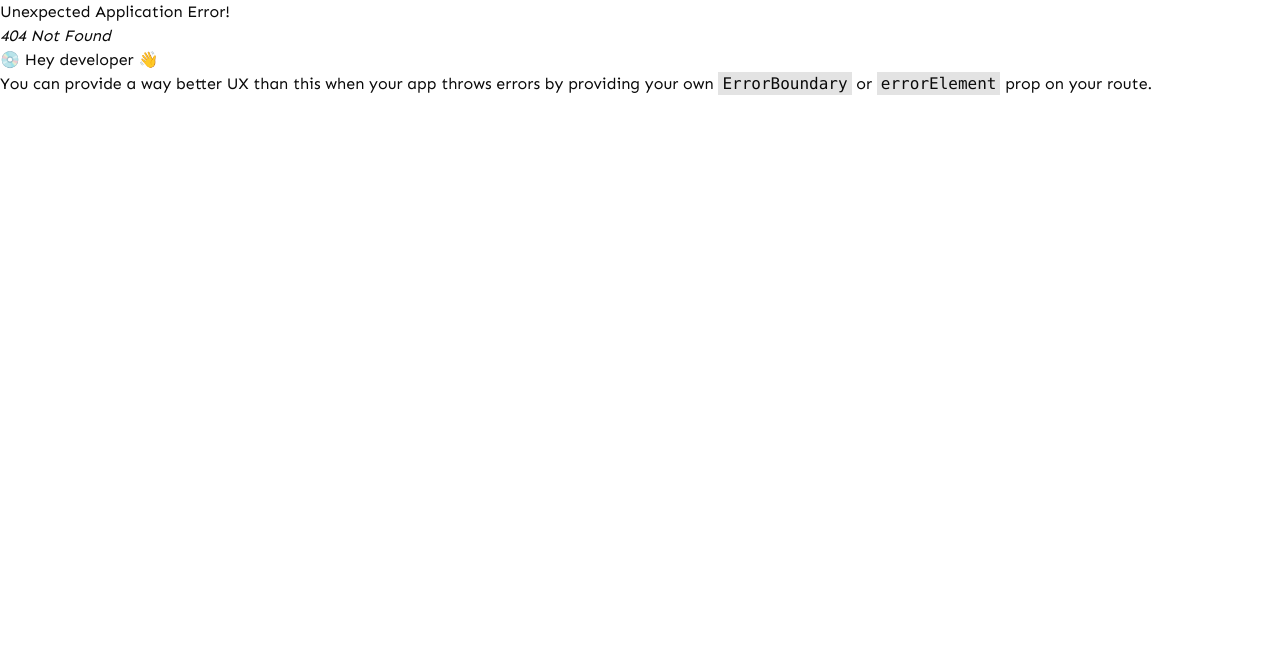
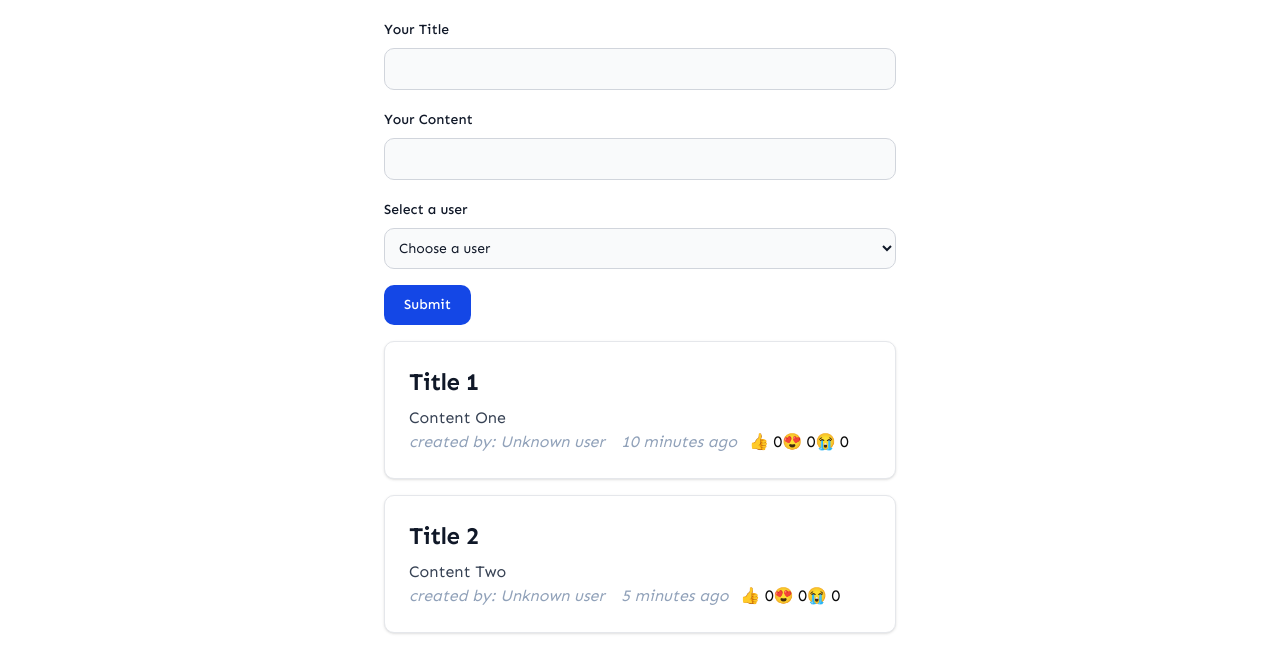
Before and after one commit to meshal23/restaurent-management-system, a React (Vite) app: page /redux-practice in a window 1280 px wide. Before the commit this address had no page. Shown: the top 672 px of the page. Built offline with nearby package versions, Linux system fonts and the light colour scheme; sample sign-in values are in the browser's storage; what tailwindcss-motion would draw is missing.

Commit message:
redux practice

```diff
--- a/package.json
+++ b/package.json
@@ -18,6 +18,7 @@
     "axios": "^1.8.3",
     "class-variance-authority": "^0.7.1",
     "clsx": "^2.1.1",
+    "date-fns": "^4.1.0",
     "lucide-react": "^0.479.0",
     "react": "^19.0.0",
     "react-dom": "^19.0.0",
--- a/src/App.tsx
+++ b/src/App.tsx
@@ -13,6 +13,7 @@ import Login, { clientAction as LoginAction } from "./Auth/Login";
 import Register, { clientAction as RegisterAction } from "./Auth/Register";
 import MainLayout from "./Layout/MainLayout";
 import ValidateForm from "./ReactQuery/ValidateForm";
+import PostList from "./features/posts/PostList";
 
 function App() {
   const router = createBrowserRouter(
@@ -29,6 +30,9 @@ function App() {
           <Route path="/generics" element={<SummaryExample />} />
           <Route path="/pocketbase-crud" element={<Products />} />
           <Route path="/tanstack-form" element={<ValidateForm />} />
+
+          {/* redux practice */}
+          <Route path="/redux-practice" element={<PostList />} />
         </Route>
       </>
     )
--- a/src/ReactQuery/ValidateForm.tsx
+++ b/src/ReactQuery/ValidateForm.tsx
@@ -339,11 +339,13 @@ const ValidateForm = () => {
                             Rating
                           </label>
                           <input
-                            type="text"
+                            type="number"
+                            max={10}
+                            min={1}
                             id="small-input"
                             value={subField?.state?.value}
                             onChange={(e) =>
-                              subField.handleChange(e.target.value)
+                              subField.handleChange(e.target.valueAsNumber)
                             }
                             className="block w-full p-2 text-gray-900 border border-gray-300 rounded-lg bg-gray-50 text-xs focus:ring-blue-500 focus:border-blue-500 dark:bg-gray-700 dark:border-gray-600 dark:placeholder-gray-400 dark:text-white dark:focus:ring-blue-500 dark:focus:border-blue-500"
                           />
--- /dev/null
+++ b/src/app/store.ts
@@ -0,0 +1,10 @@
+import { configureStore } from "@reduxjs/toolkit";
+import PostReducer from "../features/posts/PostSlice";
+import UserReducer from "../features/users/userSlice";
+
+export const store = configureStore({
+  reducer: {
+    posts: PostReducer,
+    users: UserReducer,
+  },
+});
--- /dev/null
+++ b/src/features/posts/AuthorForPost.tsx
@@ -0,0 +1,15 @@
+/* eslint-disable @typescript-eslint/no-explicit-any */
+import { useSelector } from "react-redux";
+import { allUsers } from "../users/userSlice";
+
+const AuthorForPost = ({ userId }: any) => {
+  const users = useSelector(allUsers);
+  const author = users?.find((user: any) => user.id === userId);
+  return (
+    <span className="text-slate-400 italic ">
+      created by: {author ? author.name : "Unknown user"}
+    </span>
+  );
+};
+
+export default AuthorForPost;
--- /dev/null
+++ b/src/features/posts/CreatePostForm.tsx
@@ -0,0 +1,87 @@
+/* eslint-disable @typescript-eslint/no-explicit-any */
+import { useState } from "react";
+import { useDispatch, useSelector } from "react-redux";
+import { createPost } from "./PostSlice";
+import { allUsers } from "../users/userSlice";
+
+const CreatePostForm = () => {
+  const dispatch = useDispatch();
+  const [title, setTitle] = useState("");
+  const [content, setContent] = useState("");
+  const [userId, setUserId] = useState("");
+
+  const users = useSelector(allUsers);
+
+  const addPost = (e: React.FormEvent) => {
+    e.preventDefault();
+    dispatch(createPost(title, content, userId));
+
+    setTitle("");
+    setContent("");
+    setUserId("");
+  };
+
+  return (
+    <form className="min-w-lg mx-auto mt-5">
+      <div className="mb-5">
+        <label
+          htmlFor="email"
+          className="block mb-2 text-sm font-medium text-gray-900 dark:text-white"
+        >
+          Your Title
+        </label>
+        <input
+          type="text"
+          id="title"
+          value={title}
+          onChange={(e: any) => setTitle(e.target.value)}
+          className="bg-gray-50 border border-gray-300 text-gray-900 text-sm rounded-lg focus:ring-blue-500 focus:border-blue-500 block w-full p-2.5 dark:bg-gray-700 dark:border-gray-600 dark:placeholder-gray-400 dark:text-white dark:focus:ring-blue-500 dark:focus:border-blue-500"
+        />
+      </div>
+      <div className="mb-5">
+        <label
+          htmlFor="content"
+          className="block mb-2 text-sm font-medium text-gray-900 dark:text-white"
+        >
+          Your Content
+        </label>
+        <input
+          type="text"
+          id="content"
+          value={content}
+          onChange={(e: any) => setContent(e.target.value)}
+          className="bg-gray-50 border border-gray-300 text-gray-900 text-sm rounded-lg focus:ring-blue-500 focus:border-blue-500 block w-full p-2.5 dark:bg-gray-700 dark:border-gray-600 dark:placeholder-gray-400 dark:text-white dark:focus:ring-blue-500 dark:focus:border-blue-500"
+        />
+      </div>
+
+      <div className="">
+        <label
+          htmlFor="countries"
+          className="block mb-2 text-sm font-medium text-gray-900 dark:text-white"
+        >
+          Select a user
+        </label>
+        <select
+          id="countries"
+          onChange={(e) => setUserId(e.target.value)}
+          className="bg-gray-50 border border-gray-300 text-gray-900 text-sm rounded-lg focus:ring-blue-500 focus:border-blue-500 block w-full p-2.5 dark:bg-gray-700 dark:border-gray-600 dark:placeholder-gray-400 dark:text-white dark:focus:ring-blue-500 dark:focus:border-blue-500"
+        >
+          <option selected>Choose a user</option>
+          {users?.map((user: any) => {
+            return <option value={`${user.id}`}>{user.name}</option>;
+          })}
+        </select>
+      </div>
+
+      <button
+        type="submit"
+        onClick={addPost}
+        className="text-white mt-4 bg-blue-700 hover:bg-blue-800 focus:ring-4 focus:outline-none focus:ring-blue-300 font-medium rounded-lg text-sm w-full sm:w-auto px-5 py-2.5 text-center dark:bg-blue-600 dark:hover:bg-blue-700 dark:focus:ring-blue-800"
+      >
+        Submit
+      </button>
+    </form>
+  );
+};
+
+export default CreatePostForm;
--- /dev/null
+++ b/src/features/posts/PostList.tsx
@@ -0,0 +1,41 @@
+/* eslint-disable @typescript-eslint/no-explicit-any */
+import { useSelector } from "react-redux";
+import CreatePostForm from "./CreatePostForm";
+import { allPosts } from "./PostSlice";
+import AuthorForPost from "./AuthorForPost";
+import TimeAgo from "./TimeAgo";
+import ReactionButtons from "./ReactionButtons";
+
+const PostList = () => {
+  const posts = useSelector(allPosts);
+
+  return (
+    <section className="min-w-full gap-4 flex flex-col justify-center items-center">
+      <div className="">
+        <CreatePostForm />
+      </div>
+      {posts?.map((post: any) => {
+        return (
+          <div
+            key={post.id}
+            className="block min-w-lg p-6 bg-white border border-gray-200 rounded-lg shadow-sm hover:bg-gray-100 dark:bg-gray-800 dark:border-gray-700 dark:hover:bg-gray-700"
+          >
+            <h5 className="mb-2 text-2xl font-bold tracking-tight text-gray-900 dark:text-white">
+              {post.title}
+            </h5>
+            <p className="font-normal text-gray-700 dark:text-gray-400">
+              {post.content}
+            </p>
+            <div className="flex gap-3">
+              <AuthorForPost userId={post.userId} />
+              <TimeAgo timestamp={post.date} />
+              <ReactionButtons post={post} />
+            </div>
+          </div>
+        );
+      })}
+    </section>
+  );
+};
+
+export default PostList;
--- /dev/null
+++ b/src/features/posts/PostSlice.ts
@@ -0,0 +1,86 @@
+/* eslint-disable @typescript-eslint/no-explicit-any */
+import { createSlice, nanoid, PayloadAction } from "@reduxjs/toolkit";
+import { sub } from "date-fns";
+
+const initialState = [
+  {
+    id: 1,
+    title: "Title 1",
+    content: " Content One",
+    date: sub(new Date(), { minutes: 10 }).toISOString(),
+    reactions: {
+      like: 0,
+      wow: 0,
+      cry: 0,
+    },
+  },
+
+  {
+    id: 2,
+    title: "Title 2",
+    content: " Content Two",
+    date: sub(new Date(), { minutes: 5 }).toISOString(),
+    reactions: {
+      like: 0,
+      wow: 0,
+      cry: 0,
+    },
+  },
+];
+
+const postsSlice = createSlice({
+  name: "posts",
+  initialState,
+  reducers: {
+    createPost: {
+      reducer(
+        state,
+        action: PayloadAction<{
+          id: any;
+          title: string;
+          content: string;
+          userId: any;
+          date: any;
+          reactions: any;
+        }>
+      ) {
+        state.push(action.payload);
+      },
+      prepare(title: string, content: string, userId: any) {
+        return {
+          payload: {
+            id: nanoid(),
+            title,
+            content,
+            userId,
+            date: new Date().toISOString(),
+            reactions: {
+              like: 0,
+              wow: 0,
+              cry: 0,
+            },
+          },
+        };
+      },
+    },
+
+    addReaction(
+      state,
+      action: PayloadAction<{
+        postId: number;
+        reaction: keyof (typeof initialState)[0]["reactions"];
+      }>
+    ) {
+      const { postId, reaction } = action.payload;
+      const reactedPost = state.find((post) => post.id === postId);
+
+      if (reactedPost) {
+        reactedPost.reactions[reaction] += 1;
+      }
+    },
+  },
+});
+
+export const allPosts = (state: any) => state.posts;
+export const { createPost, addReaction } = postsSlice.actions;
+export default postsSlice.reducer;
--- /dev/null
+++ b/src/features/posts/ReactionButtons.tsx
@@ -0,0 +1,31 @@
+/* eslint-disable @typescript-eslint/no-explicit-any */
+import { useDispatch } from "react-redux";
+import { addReaction } from "./PostSlice";
+
+const ReactionButtons = ({ post }: any) => {
+  const dispatch = useDispatch();
+
+  const reactionEmojis = {
+    like: "👍",
+    wow: "😍",
+    cry: "😭",
+  };
+
+  const reactionButtons = (
+    Object.entries(reactionEmojis) as [keyof typeof reactionEmojis, string][]
+  ).map(([name, emoji]) => {
+    return (
+      <button
+        key={post.id}
+        onClick={() =>
+          dispatch(addReaction({ postId: post.id, reaction: name }))
+        }
+      >
+        {emoji} {post.reactions[name]}
+      </button>
+    );
+  });
+  return <div>{reactionButtons}</div>;
+};
+
+export default ReactionButtons;
--- /dev/null
+++ b/src/features/posts/TimeAgo.tsx
@@ -0,0 +1,20 @@
+/* eslint-disable @typescript-eslint/no-explicit-any */
+import { parseISO, formatDistanceToNow } from "date-fns";
+
+const TimeAgo = ({ timestamp }: any) => {
+  let timeAgo = "";
+
+  if (timestamp) {
+    const date = parseISO(timestamp);
+    const timePeriod = formatDistanceToNow(date);
+    timeAgo = `${timePeriod} ago`;
+  }
+
+  return (
+    <span title={timestamp}>
+      &nbsp;<i className="text-slate-400">{timeAgo}</i>
+    </span>
+  );
+};
+
+export default TimeAgo;
--- /dev/null
+++ b/src/features/users/userSlice.ts
@@ -0,0 +1,16 @@
+/* eslint-disable @typescript-eslint/no-explicit-any */
+import { createSlice } from "@reduxjs/toolkit";
+
+const initialState = [
+  { id: "0", name: "Meshal" },
+  { id: "1", name: "Mark" },
+];
+
+const usersSlice = createSlice({
+  name: "users",
+  initialState,
+  reducers: {},
+});
+
+export const allUsers = (state: any) => state.users;
+export default usersSlice.reducer;
--- a/src/main.tsx
+++ b/src/main.tsx
@@ -4,12 +4,17 @@ import "./index.css";
 import App from "./App.tsx";
 import { QueryClient, QueryClientProvider } from "@tanstack/react-query";
 
+import { Provider } from "react-redux";
+import { store } from "./app/store.ts";
+
 const queryClient = new QueryClient({});
 
 createRoot(document.getElementById("root")!).render(
   <StrictMode>
     <QueryClientProvider client={queryClient}>
-      <App />
+      <Provider store={store}>
+        <App />
+      </Provider>
     </QueryClientProvider>
   </StrictMode>
 );
```
Also changed, not shown: 1 other file (tests, documents, lock files or other folders).
